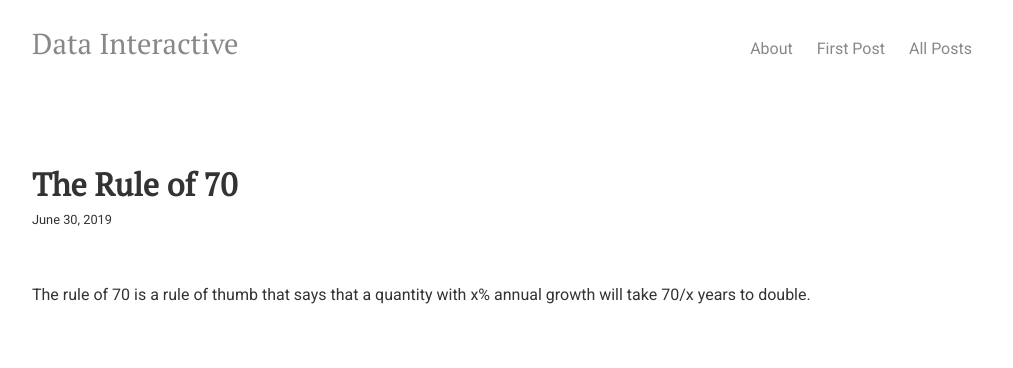
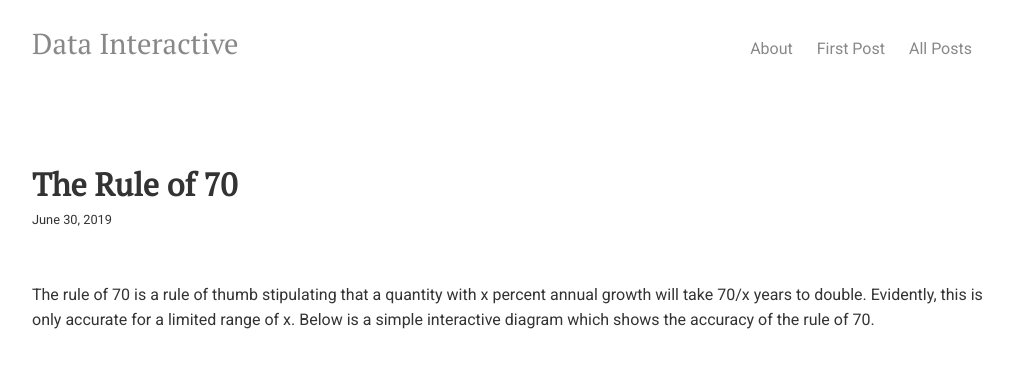
Before and after one commit to datainteractive/datainteractive.github.io, a Jekyll site: the page built from _posts/2019-06-30-the-rule-of-70.html, in a window 1280 px wide. Shown: the top 368 px of the page, without its empty margins (128-1141 px from the left). Built offline with Jekyll 4.4.1, drawn with Linux system fonts in a browser that asks for light colours.

Commit message:
Update 2019-06-30-the-rule-of-70.html

```diff
--- a/_posts/2019-06-30-the-rule-of-70.html
+++ b/_posts/2019-06-30-the-rule-of-70.html
@@ -3,4 +3,4 @@ layout: main
 title: "The Rule of 70"
 date: 2019-06-30
 ---
-The rule of 70 is a rule of thumb that says that a quantity with x% annual growth will take 70/x years to double.
+The rule of 70 is a rule of thumb stipulating that a quantity with x percent annual growth will take 70/x years to double. Evidently, this is only accurate for a limited range of x. Below is a simple interactive diagram which shows the accuracy of the rule of 70.
```
